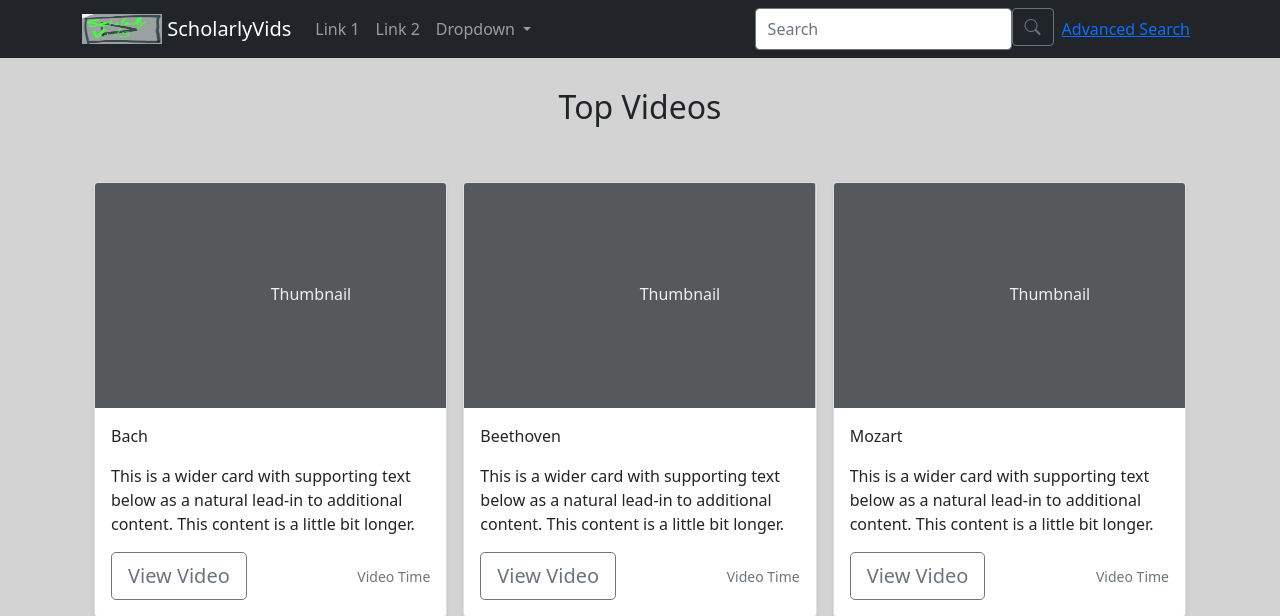
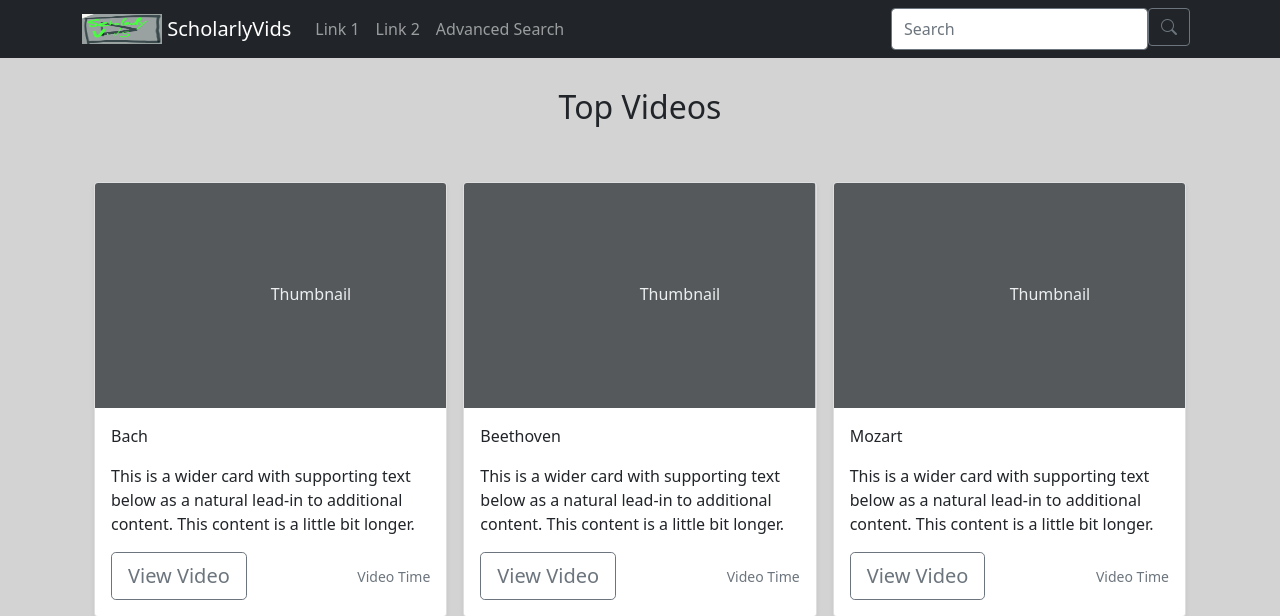
Before and after one commit to stevenanderson-git/scholarlyvids, a Flask app: page / in a window 1280 px wide. Shown: the top 616 px of the page. Run offline with Flask 2, Linux system fonts and the light colour scheme.

Commit message:
refractored searchbar into navbar

```diff
--- a/flaskr/app.py
+++ b/flaskr/app.py
@@ -54,6 +54,10 @@ def search_results():
 def advanced_search():
     page = 'advanced_search.html'
     title = 'Advanced Search'
+    args = request.args
+    if args:
+        term = args.get('search')
+        return render_template(page, term=term)
 
     return render_template(page, title=title)
 
--- a/flaskr/templates/navbar.html
+++ b/flaskr/templates/navbar.html
@@ -18,22 +18,23 @@
         <li class="nav-item">
           <a class="nav-link" href="{{ url_for('page2') }}">Link 2</a>
         </li>
-        <li class="nav-item dropdown">
-          <a class="nav-link dropdown-toggle" href="#" id="navbarDropdown" role="button" data-bs-toggle="dropdown"
-            aria-expanded="false">
-            Dropdown
-          </a>
-          <ul class="dropdown-menu" aria-labelledby="navbarDropdown">
-            <li><a class="dropdown-item" href="#">Action</a></li>
-            <li><a class="dropdown-item" href="#">Another action</a></li>
-            <li>
-              <hr class="dropdown-divider">
-            </li>
-            <li><a class="dropdown-item" href="#">Something else here</a></li>
-          </ul>
+        <li class="nav-item">
+          <a class="nav-link" href="{{url_for('advanced_search')}}">Advanced Search</a>
         </li>
       </ul>
-      {% include 'searchbar.html' %}
+
+      <form class="search d-flex me-2" method="GET" action="{{url_for('search_results')}}">
+        <input class="form-control border-secondary py-2" type="search" name="search" placeholder="Search"
+          aria-label="Search">
+        <div class="input-group-append">
+          <button class="btn btn-outline-secondary" type="submit">
+            <i class="bi bi-search"></i>
+          </button>
+        </div>
+      </form>
+
+
+
     </div>
   </div>
 </nav>
--- a/flaskr/templates/searchbar.html
+++ /dev/null
@@ -1,23 +0,0 @@
-<form class="search d-flex me-2" method="GET" action="{{url_for('search_results')}}">
-    <input class="form-control border-secondary py-2" type="search" name="search" placeholder="Search"
-        aria-label="Search">
-    <div class="input-group-append">
-        <button class="btn btn-outline-secondary" type="submit">
-            <i class="bi bi-search"></i>
-        </button>
-    </div>
-
-</form>
-
-<div class="d-flex text-muted text-sm me-2">
-    <a href="{{url_for('advanced_search')}}">Advanced Search</a>
-</div>
-
-
-
-<!--
-        <form class="d-flex" action="{{url_for('search_results')}}">
-          <input class="form-control me-2" type="search" placeholder="Search" aria-label="Search">
-          <button class="btn btn-outline-success" type="submit">Search</button>
-        </form>
-      -->
```
